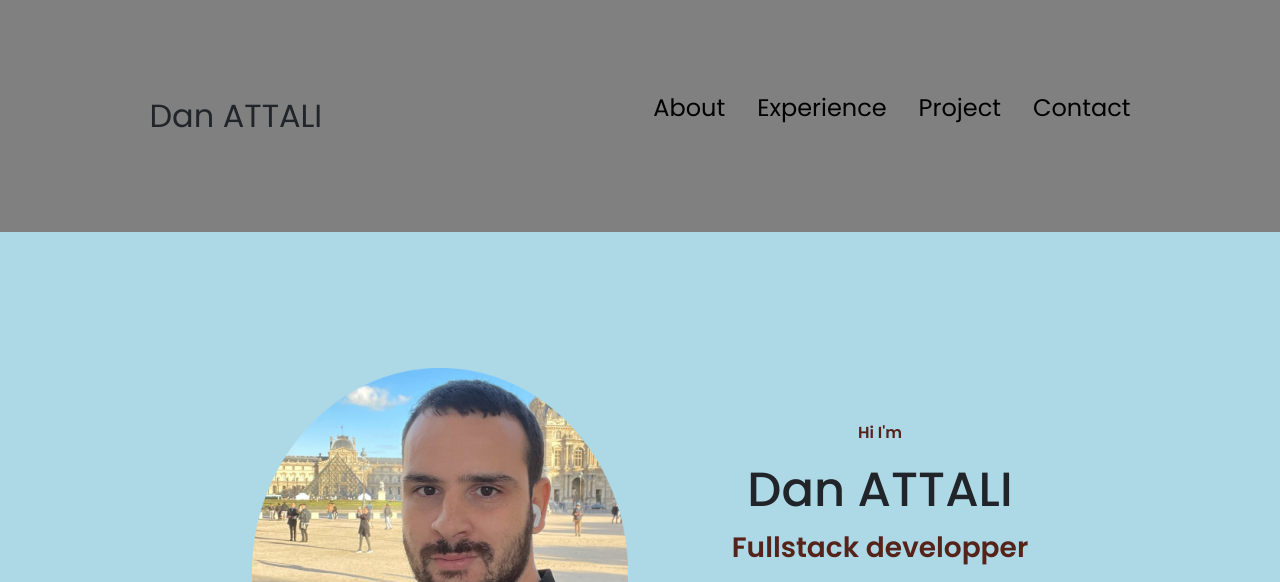
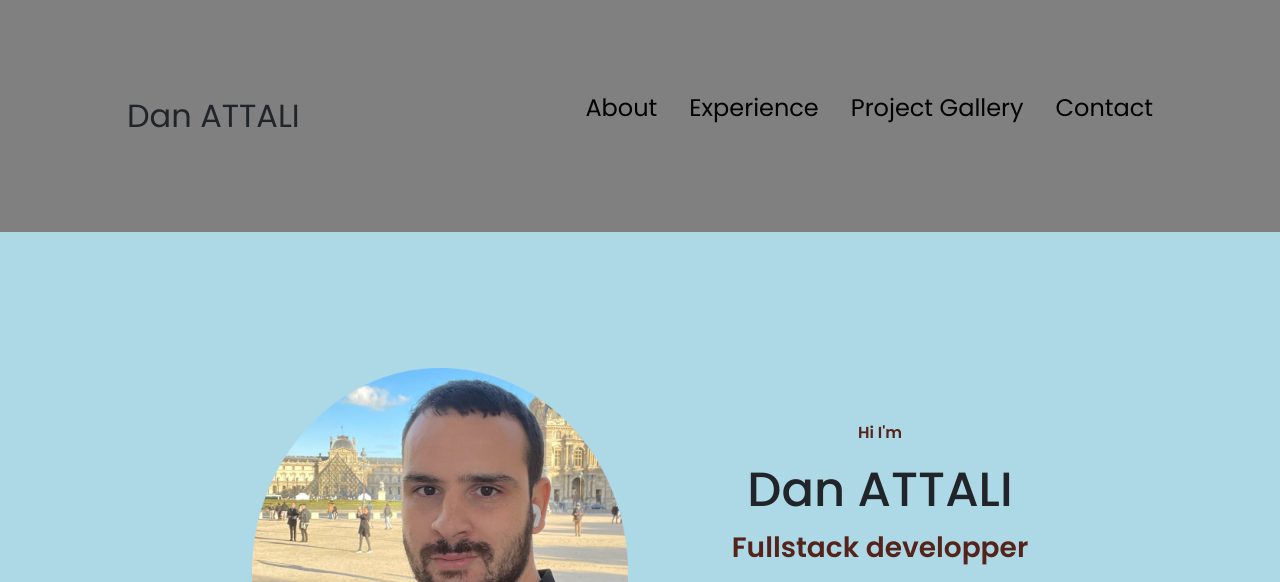
Before and after one commit to danattali/portfolio, a plain HTML site: page index.html in a window 1280 px wide. Shown: the top 582 px of the page. Drawn offline with nearby package versions, Linux system fonts and the light colour scheme.

Commit message:
new nav title

```diff
--- a/index.html
+++ b/index.html
@@ -20,7 +20,7 @@
         <ul class="nav-links">
             <li><a href="#about">About</a></li>
             <li><a href="#experience">Experience</a></li>
-            <li><a href="#project">Project</a></li>
+            <li><a href="#projectGallery">Project Gallery</a></li>
             <li><a href="#contact">Contact</a></li>
         </ul>
     </div>
```
